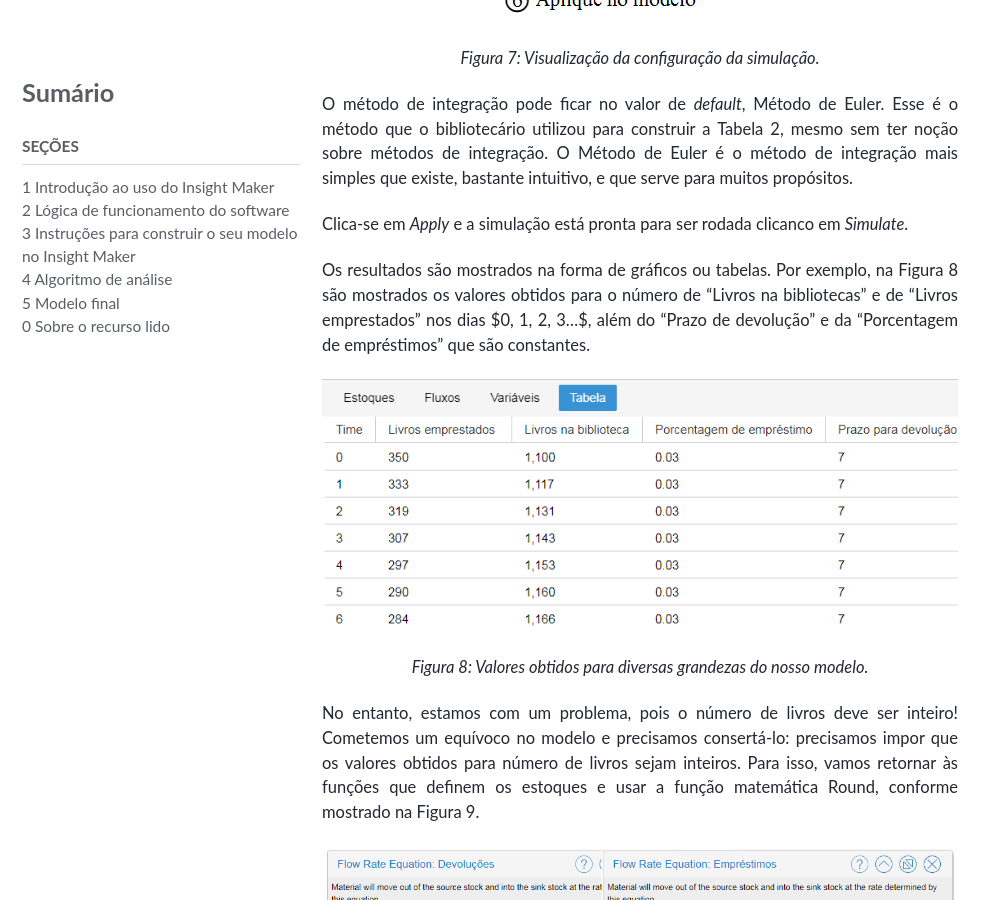
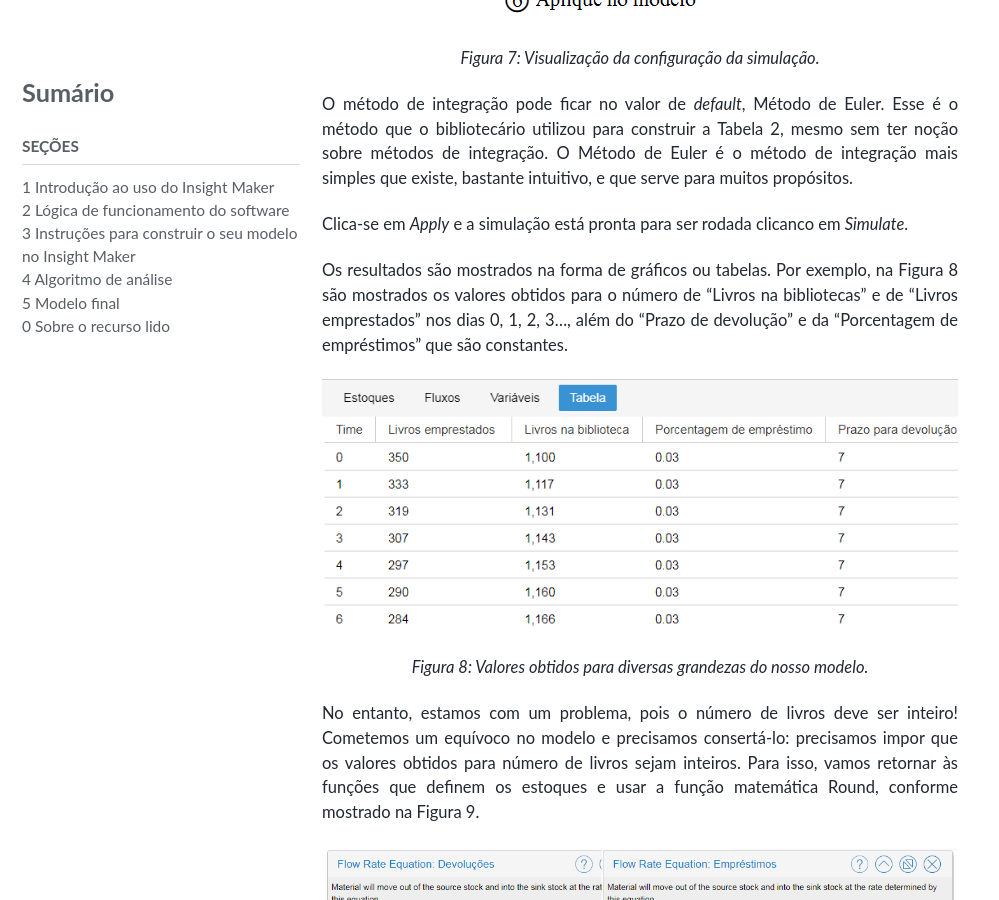
Before and after one commit to milenalauschner/MM, a Jekyll site: the page built from _pages/algoritmo.md, in a window 1280 px wide and 900 px high, scrolled down 1340 px. Shown: the whole window, without its empty margins (0-999 px from the left). Built offline with Jekyll 4.4.1, drawn with Linux system fonts in a browser that asks for light colours; cached includes are drawn as plain includes; nearby versions of some CDN libraries; some web fonts are replaced.

Commit message:
Update algoritmo.md

```diff
--- a/_pages/algoritmo.md
+++ b/_pages/algoritmo.md
@@ -1,6 +1,5 @@
 ---
 title: " Algoritmo de análise"
-title-color: #87c0cd
 permalink: /seção4/
 layout: single
 author_profile: false
@@ -31,7 +30,7 @@ O método de integração pode ficar no valor de _default_, Método de Euler. Es
  Clica-se em _Apply_ e a simulação está pronta para ser rodada clicanco em _Simulate_.
 {: .text-justify}
 
- Os resultados são mostrados na forma de gráficos ou tabelas. Por exemplo, na Figura 8 são mostrados os valores obtidos para o número de "Livros na bibliotecas" e de "Livros emprestados" nos dias $0, 1, 2, 3...$, além do "Prazo de devolução" e da "Porcentagem de empréstimos" que são constantes.
+ Os resultados são mostrados na forma de gráficos ou tabelas. Por exemplo, na Figura 8 são mostrados os valores obtidos para o número de "Livros na bibliotecas" e de "Livros emprestados" nos dias 0, 1, 2, 3..., além do "Prazo de devolução" e da "Porcentagem de empréstimos" que são constantes.
 {: .text-justify}
 
  ![Figura 8: Valores obtidos para diversas grandezas do nosso modelo.]({{ site.url }}{{ site.baseurl
```
